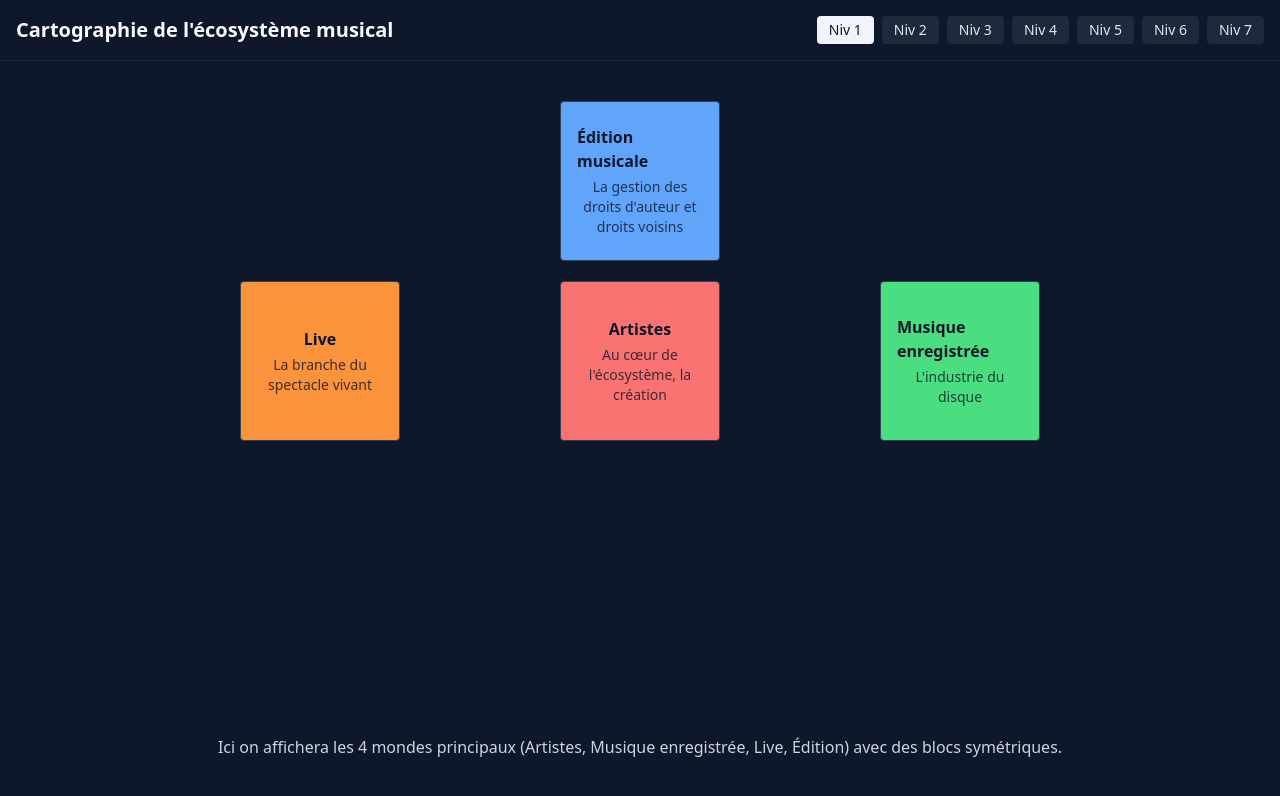
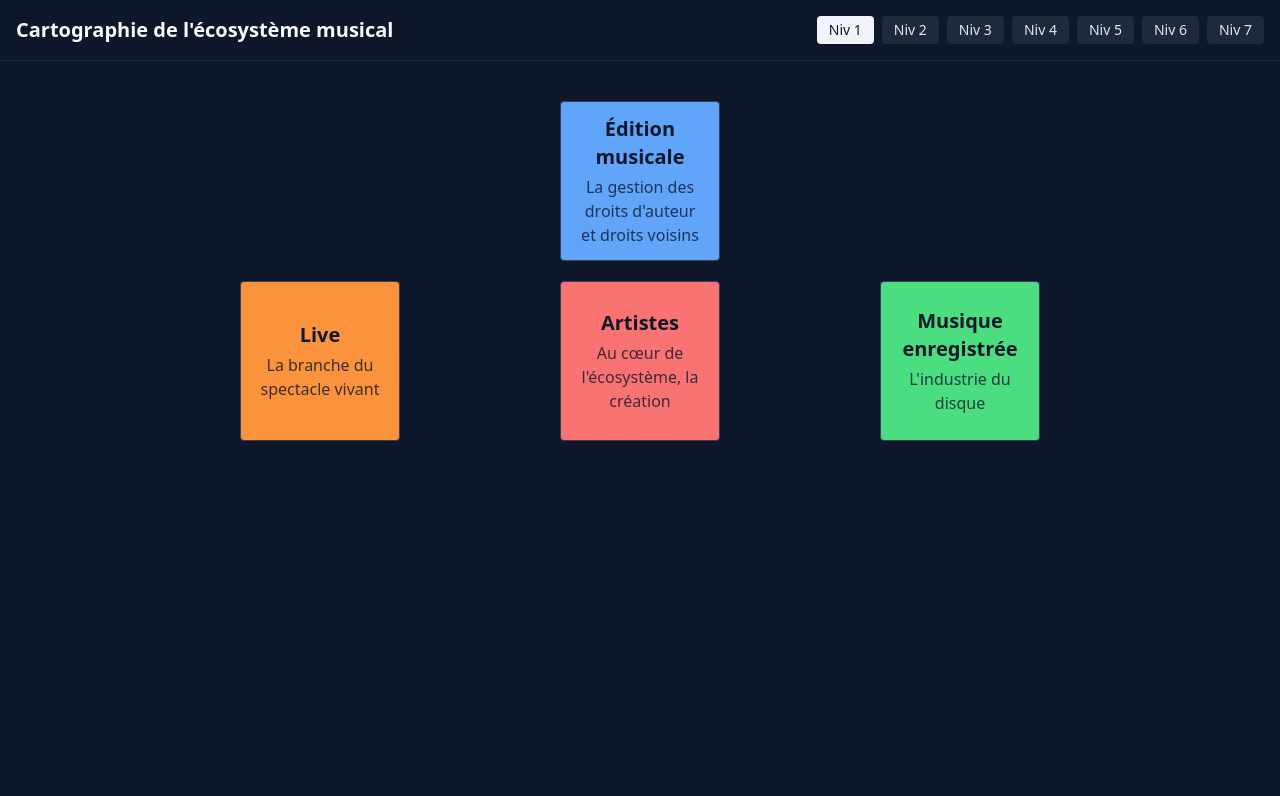
Before and after one commit to RobinCharbonnier/music-big-picture-clean, a React (Vite) app: page / in a window 1280 px wide. Shown: the top 796 px of the page. Built offline with nearby package versions, Linux system fonts and the light colour scheme.

Commit message:
Fix worlds.ts syntax (missing comma) and clean placeholder UI

```diff
--- a/src/components/ecosystem/EcosystemVisualization.tsx
+++ b/src/components/ecosystem/EcosystemVisualization.tsx
@@ -43,9 +43,9 @@ export function EcosystemVisualization() {
               transform: "translate(-50%, -50%)",
             }}
           >
-            <h2 className="font-semibold text-slate-900">{world.name}</h2>
+            <h2 className="font-semibold text-slate-900 text-center text-xl">{world.name}</h2>
             {world.subtitle && (
-              <p className="text-sm text-slate-900 opacity-80 text-center mt-1">
+              <p className="text-md text-slate-900 opacity-80 text-center mt-1">
                 {world.subtitle}
               </p>
             )}
@@ -64,48 +64,6 @@ export function EcosystemVisualization() {
     </div>
   ))}
 </div>
-
-      <main className="flex-1 flex flex-col items-center justify-center p-8">
-        {level === 1 && (
-          <p className="text-slate-300">
-            Ici on affichera les 4 mondes principaux (Artistes, Musique
-            enregistrée, Live, Édition) avec des blocs symétriques.
-          </p>
-        )}
-        {level === 2 && (
-          <p className="text-slate-300">
-            Ici on affichera l'écosystème étendu (ajout Audiovisuel, Autres
-            diffuseurs, État).
-          </p>
-        )}
-        {level === 3 && (
-          <p className="text-slate-300">
-            Ici on affichera le détail des mondes avec les acteurs (vue
-            "galaxie").
-          </p>
-        )}
-        {level === 4 && (
-          <p className="text-slate-300">
-            Ici on affichera les flux financiers entre acteurs.
-          </p>
-        )}
-        {level === 5 && (
-          <p className="text-slate-300">
-            Ici on affichera les liens contractuels entre acteurs.
-          </p>
-        )}
-        {level === 6 && (
-          <p className="text-slate-300">
-            Ici on affichera les flux de data entre acteurs.
-          </p>
-        )}
-        {level === 7 && (
-          <p className="text-slate-300">
-            Ici on affichera la vue experte avec tous les flux et tous les
-            acteurs.
-          </p>
-        )}
-      </main>
     </div>
   );
 }
```
